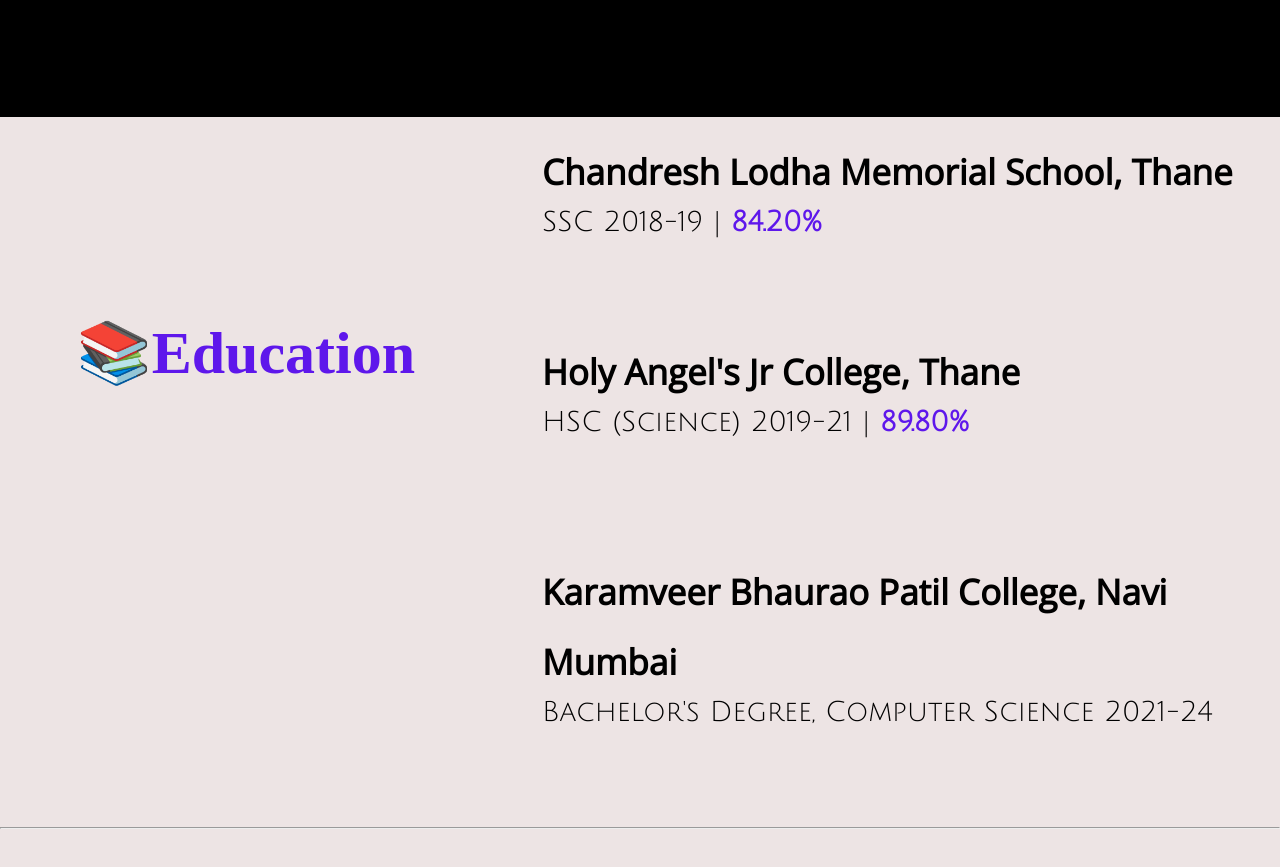
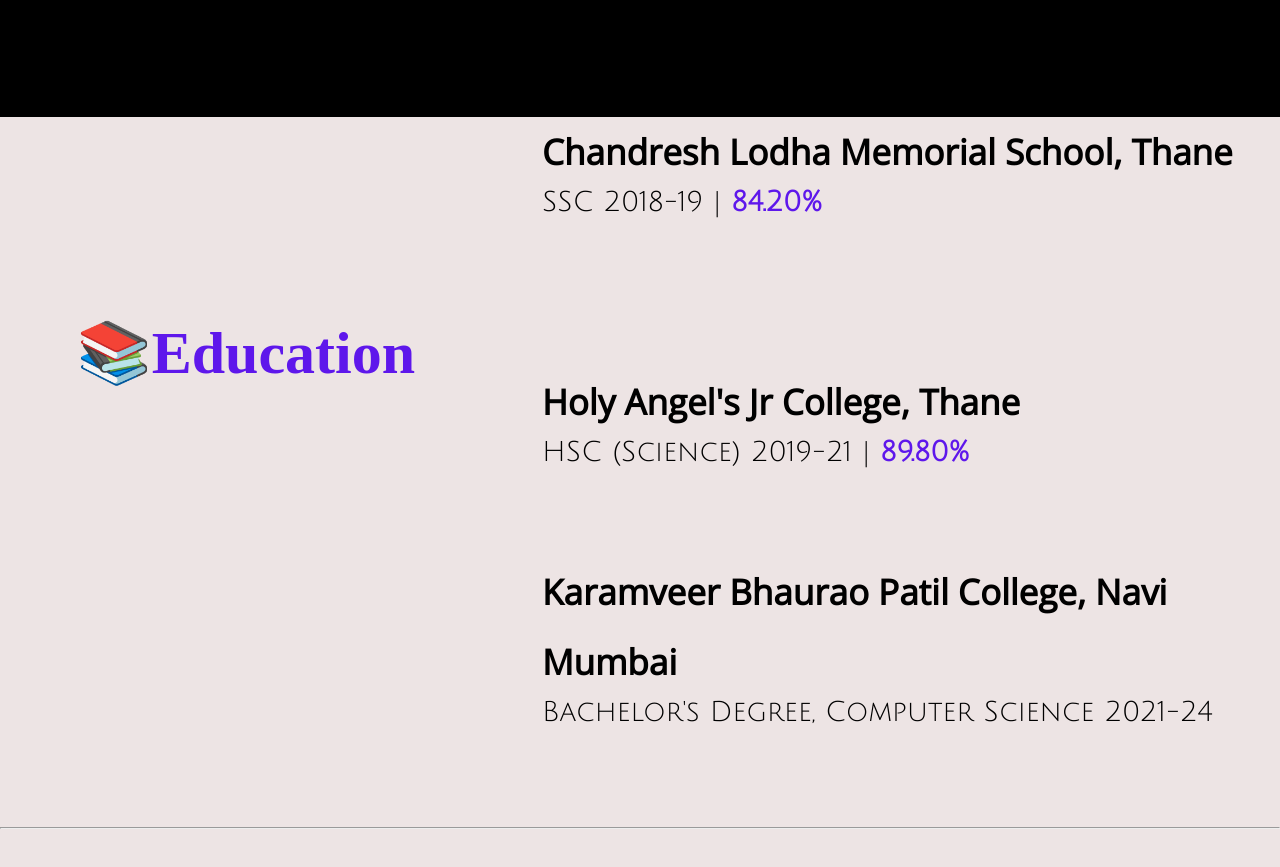
Before and after one commit to Abhijeet1326/portfolio-website-1, a plain HTML site: page index.html in a window 1280 px wide. Shown: the part 1683-2550 px from the top of the page. Drawn offline with nearby package versions, Linux system fonts and the light colour scheme.

Commit message:
Update index.html

```diff
--- a/index.html
+++ b/index.html
@@ -57,13 +57,13 @@
             <h2>📚Education</h2>
         </div>
 
-        <div class="ssc" style="padding-top:20px;">
+        <div class="ssc" >
             <p class="edu-head">Chandresh Lodha Memorial School, Thane</p>
             <p class="edu-foot">SSC  2018-19 | <span class="percent">84.20%</p></span>
         </div>
 
         <div class="hsc">
-            <p class="edu-head">Holy Angel's Jr College, Thane</p>
+            <p class="edu-head" style="padding-top: 30px;">Holy Angel's Jr College, Thane</p>
             <p class="edu-foot">HSC (Science) 2019-21 | <span class="percent">89.80%</p></span>
         </div>
 
```
